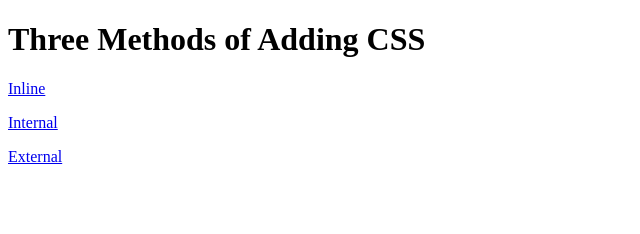
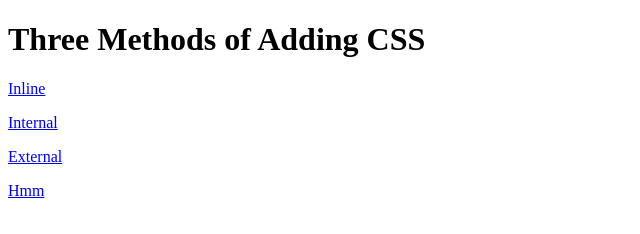
Before and after one commit to abdulwasae734/adding-css, a plain HTML site: page index.html in a window 1280 px wide. Shown: the full height of the page, 0-640 px from the left. Drawn offline with Linux system fonts and the light colour scheme.

Commit message:
index.html

```diff
--- a/index.html
+++ b/index.html
@@ -12,6 +12,7 @@
   <p><a href="./inline.html">Inline</a></p>
   <p><a href="./internal.html">Internal</a></p>
   <p><a href="./external.html">External</a></p>
+  <a href="./mayes-and-ayman.jpeg">Hmm</a>
 </body>
 
 </html>
```
